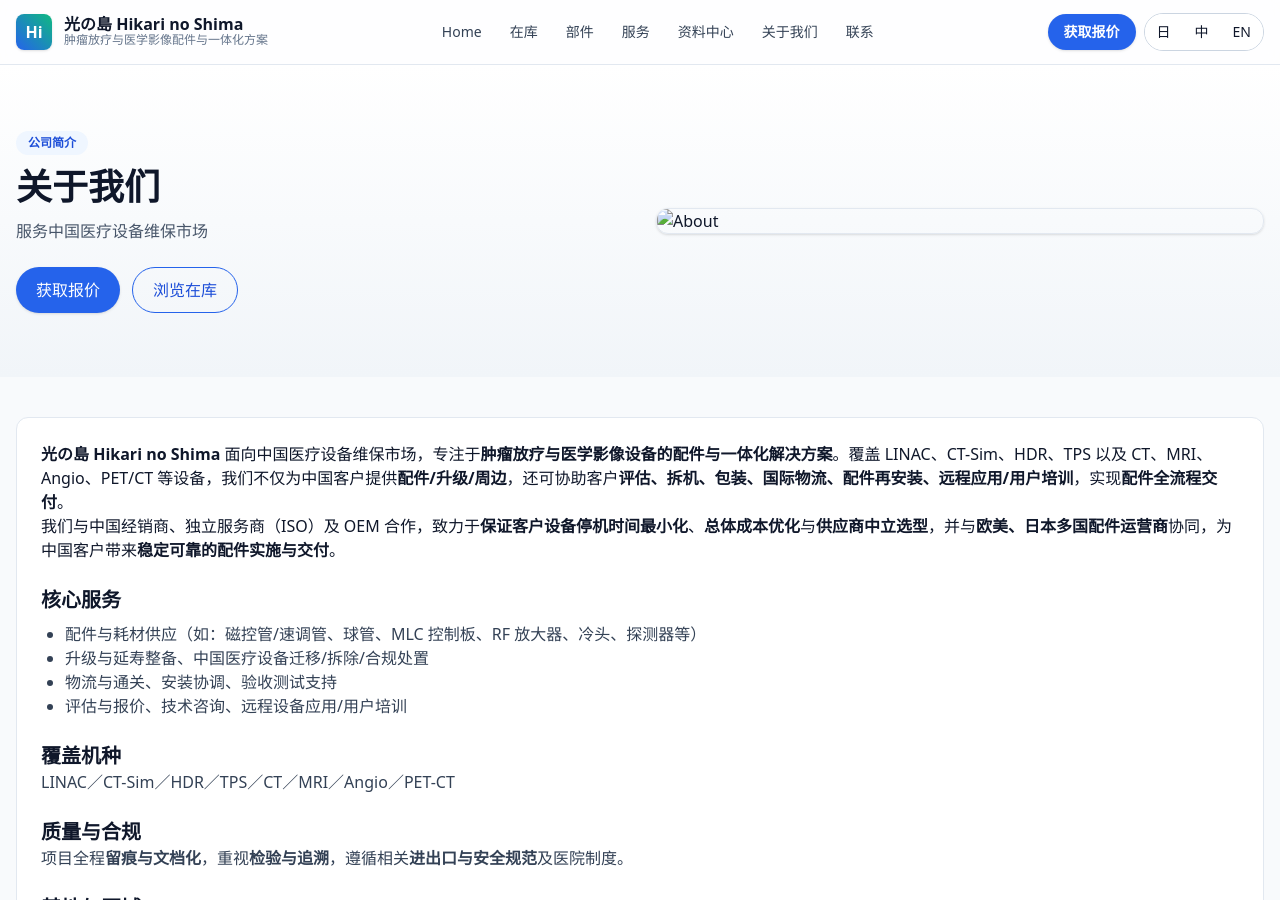
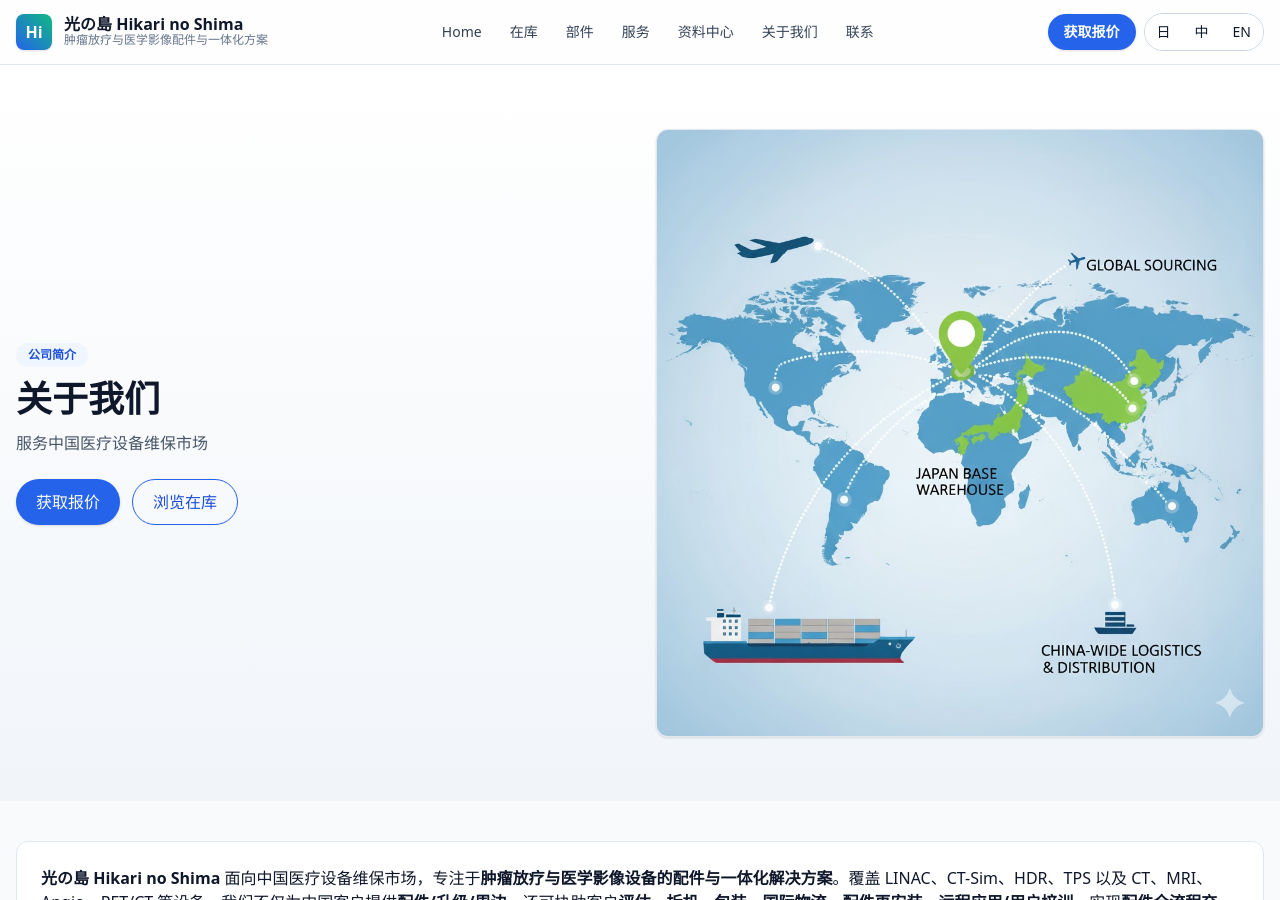
Before and after one commit to darkhucx/hikarinoshima, a Jekyll site: the page built from about.html, in a window 1280 px wide and 900 px high. Built offline with Jekyll 4.4.1, drawn with Linux system fonts in a browser that asks for light colours; nearby versions of some CDN libraries.

Commit message:
edit about.html fixed the issue

```diff
--- a/about.html
+++ b/about.html
@@ -24,7 +24,7 @@ permalink: /about.html
       </div>
     </div>
     <div class="rounded-xl overflow-hidden shadow border border-slate-200">
-      <img src="{{'/assist/images/about-team.jpg' | relative_url }}" alt="About">
+      <img src="{{'/assets/images/about-team.jpg' | relative_url }}" alt="About">
     </div>
   </div>
 </section>
```
